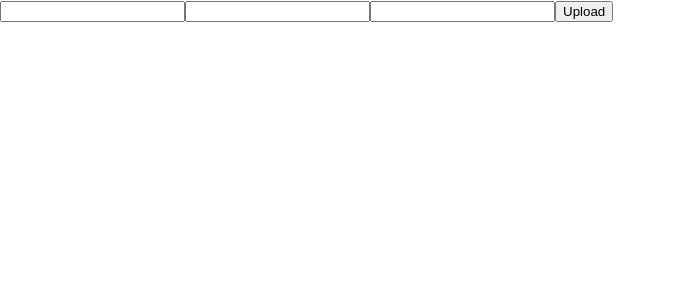
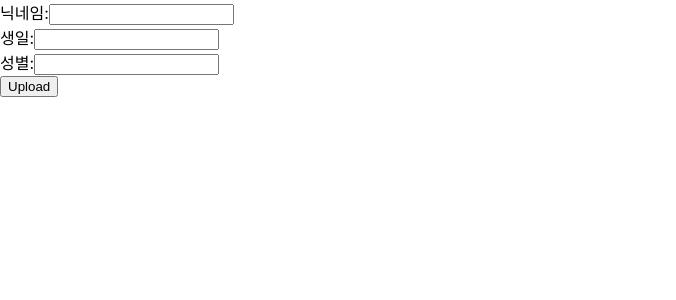
Before and after one commit to jjuuuunnii/login-socket-prac, a React (Create React App) app: page /profile in a window 1280 px wide. Shown: the top 300 px of the page, without its empty margins (0-676 px from the left). Built offline with nearby package versions, Linux system fonts and the light colour scheme.

Commit message:
Feat: 네이버 로그인 추가

```diff
--- a/src/ChatPage.js
+++ b/src/ChatPage.js
@@ -48,7 +48,7 @@ function ChatPage() {
     };
 
     const showMessageOutput = (messageOutput) => {
-        setMessages(prevMessages => [...prevMessages, `${messageOutput.userId}: ${messageOutput.message}`]);
+        setMessages(prevMessages => [...prevMessages, `${messageOutput.userId}: ${messageOutput.checkStatus}`]);
     };
 
     return (
--- a/src/LoginPage.js
+++ b/src/LoginPage.js
@@ -3,10 +3,19 @@ import React from 'react';
 function LoginPage() {
     return (
         <div>
-            <h1>카카오톡 로그인</h1>
-            <a href="http://localhost:8080/oauth2/authorization/kakao">
-                <button>카카오톡으로 로그인하기</button>
-            </a>
+            <div>
+                <h1>카카오톡 로그인</h1>
+                <a href="http://localhost:8080/oauth2/authorization/kakao">
+                    <button>카카오톡으로 로그인하기</button>
+                </a>
+            </div>
+
+            <div>
+                <h1>네이버 로그인</h1>
+                <a href="http://localhost:8080/oauth2/authorization/naver">
+                    <button>네이버로 로그인하기</button>
+                </a>
+            </div>
         </div>
     );
 }
--- a/src/MoreInfoPage.js
+++ b/src/MoreInfoPage.js
@@ -1,74 +1,13 @@
-// import React, { useState } from 'react';
-// import { useNavigate } from 'react-router-dom';
-
-// function getCookie(name) {
-//     console.log("get accessToken")
-//   const value = "; " + document.cookie;
-//   const parts = value.split("; " + name + "=");
-//   if (parts.length === 2) {
-//     return decodeURIComponent(parts.pop().split(";").shift());
-//   }
-// }
-
-// function MoreInfoPage() {
-//     const [mbti, setMbti] = useState('');        // MBTI
-//     const [gender, setGender] = useState('');    // 성별
-//     const [nickname, setNickname] = useState('');// 닉네임
-//     const [face, setBirth] = useState(''); // 닮은꼴
-//     const [selfInfo, setProfileImage] = useState('');   // 자신에 대한 정보
-
-//     const navigate = useNavigate();
-
-//     const handleSubmit = async (e) => {
-//         e.preventDefault();
-
-//         const accessToken = getCookie("accessCookie");
-
-//         const response = await fetch('http://localhost:8080/api/v1/user/user-info', {
-//             method: 'POST',
-//             headers: {
-//                 'Content-Type': 'application/json',
-//                 'Authorization': accessToken
-//             },
-//             body: JSON.stringify({ mbti, gender, nickname, face, selfInfo })
-//         });
-
-//         if (response.ok) {
-//             navigate('/chat');
-//         } else {
-//             console.error("데이터 전송에 실패했습니다.");
-//         }
-//     };
-
-//     return (
-//         <div>
-//             <h2>추가 정보 입력</h2>
-//             <form onSubmit={handleSubmit}>
-//                 {/* 기존의 입력 필드들... */}
-//                 <label htmlFor="gender">성별:</label>
-//                 <input type="text" id="gender" name="gender" required value={gender} onChange={e => setGender(e.target.value)} />
-//                 <br />
-//                 <label htmlFor="nickname">닉네임:</label>
-//                 <input type="text" id="nickname" name="nickname" required value={nickname} onChange={e => setNickname(e.target.value)} />
-//                 <br />
-//                 <label htmlFor="birth"> 생일 :</label>
-//                 <input type="text" id="birth" name="birth" required value={face} onChange={e => setBirth(e.target.value)} />
-//                 <br />
-//                 <label htmlFor="profileImage">자신에 대한 정보:</label>
-//                 <input type="text" id="profileImage" name="profileImage" required value={selfInfo} onChange={e => setProfileImage(e.target.value)} />
-//                 <br />
-//                 <input type="submit" value="제출" />
-//             </form>
-//         </div>
-//     );
-// }
-
-
-// export default MoreInfoPage;
-
-
 import React, { useState } from 'react';
 import { useNavigate } from 'react-router-dom';
+
+function getCookie(name) {
+    const value = `; ${document.cookie}`;
+    const parts = value.split(`; ${name}=`);
+    if (parts.length === 2) {
+        return parts.pop().split(';').shift();
+    }
+}
 
 function ProfileForm() {
     const [nickname, setNickname] = useState('');
@@ -80,6 +19,9 @@ function ProfileForm() {
         e.preventDefault();
 
         try {
+            const accessToken = getCookie('access_cookie');
+            const authHeader = accessToken ? `Bearer ${accessToken}` : '';
+
             const response = await fetch('https://mooko-bucket.s3.ap-northeast-2.amazonaws.com/profile_img/default_img.png');
             const blob = await response.blob();
             const file = new File([blob], 'default_img.png', { type: 'image/png' });
@@ -90,8 +32,20 @@ function ProfileForm() {
             formData.append('birth', birth);
             formData.append('gender', gender);
 
-            navigate('/chat'); // 성공 시 채팅 페이지로 이동
+            const serverUrl = 'http://localhost:8080/api/v1/user/user-info';
+            const postResponse = await fetch(serverUrl, {
+                method: 'POST',
+                headers: {
+                    'Authorization': authHeader
+                },
+                body: formData
+            });
 
+            if (postResponse.ok) {
+                navigate('/chat');
+            } else {
+                throw new Error('서버로부터 응답이 성공적이지 않습니다.');
+            }
         } catch (error) {
             console.error('업로드 중 오류 발생:', error);
         }
@@ -99,9 +53,18 @@ function ProfileForm() {
 
     return (
         <form onSubmit={handleSubmit}>
-            <input type="text" name="nickname" value={nickname} onChange={(e) => setNickname(e.target.value)} />
-            <input type="text" name="birth" value={birth} onChange={(e) => setBirth(e.target.value)} />
-            <input type="text" name="gender" value={gender} onChange={(e) => setGender(e.target.value)} />
+            <label htmlFor="nickname">닉네임:</label>
+            <input type="text" id="nickname" name="nickname" value={nickname} onChange={(e) => setNickname(e.target.value)} />
+            <br />
+
+            <label htmlFor="birth">생일:</label>
+            <input type="text" id="birth" name="birth" value={birth} onChange={(e) => setBirth(e.target.value)} />
+            <br />
+
+            <label htmlFor="gender">성별:</label>
+            <input type="text" id="gender" name="gender" value={gender} onChange={(e) => setGender(e.target.value)} />
+            <br />
+
             <input type="submit" value="Upload" />
         </form>
     );
```
